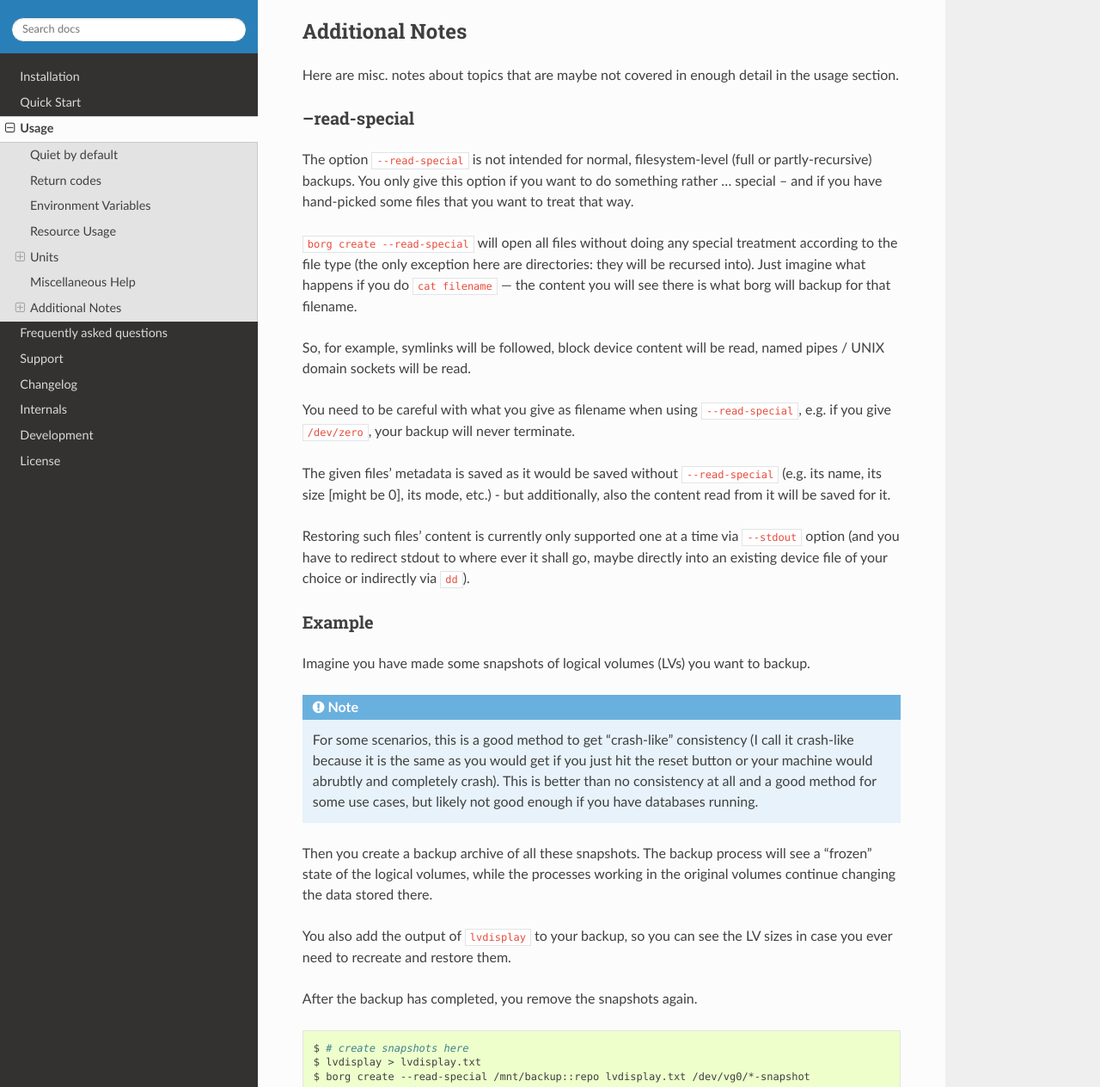
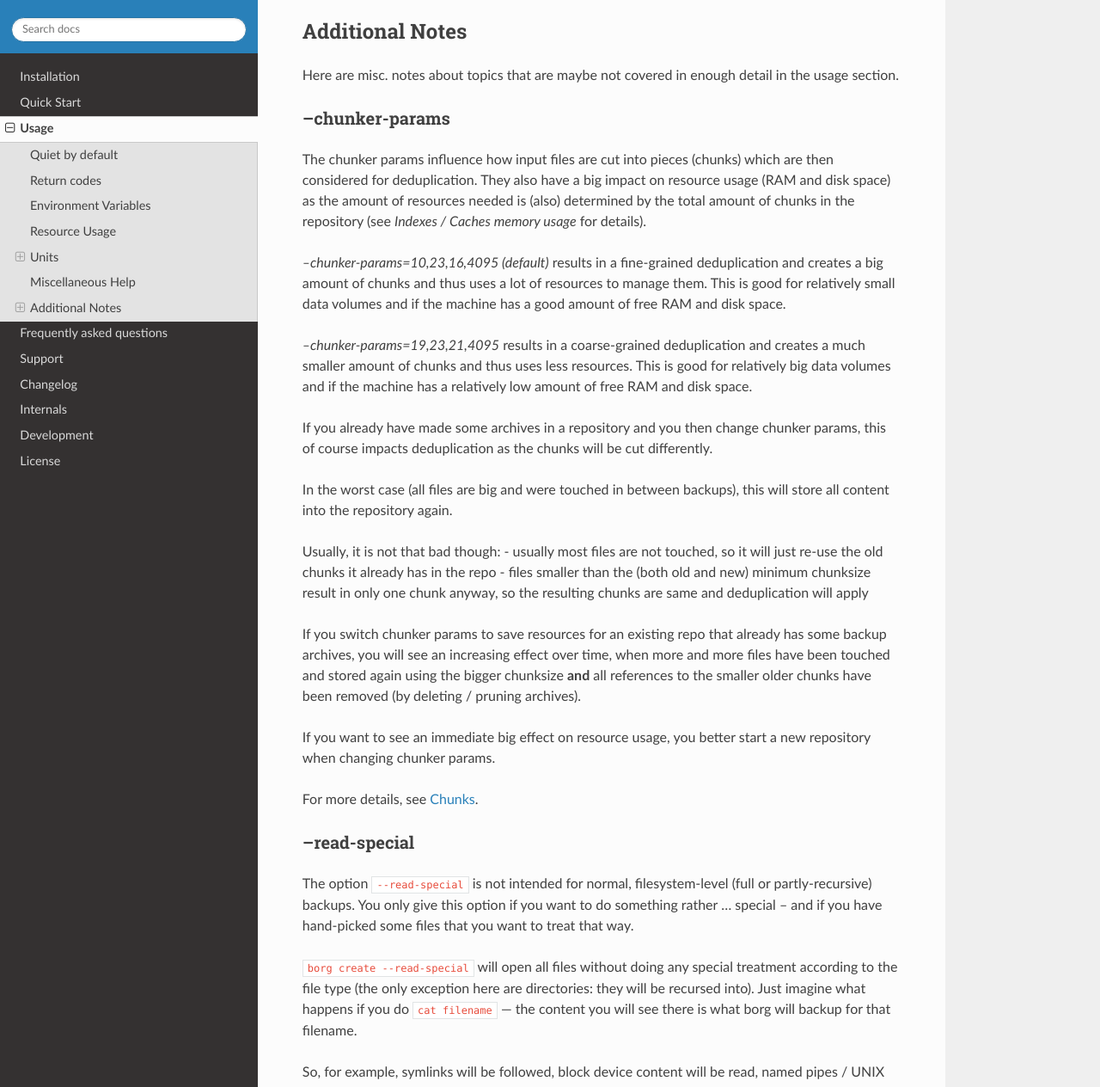
Before and after one commit to borgbackup/borg, a Sphinx documentation site: the page built from docs/usage.rst, in a window 1280 px wide and 1400 px high, scrolled down 8590 px, cut to the strip 136-1400 px from the top of the window. Shown: the whole strip at 86% size. Built offline with Sphinx 7.4.7 and the Read the Docs theme 2.0.0, drawn with Linux system fonts in a browser that asks for light colours; the version number could not be read and is left out.

Commit message:
improve chunker params docs, fixes #362

```diff
--- a/docs/usage.rst
+++ b/docs/usage.rst
@@ -391,6 +391,48 @@ Additional Notes
 
 Here are misc. notes about topics that are maybe not covered in enough detail in the usage section.
 
+--chunker-params
+~~~~~~~~~~~~~~~~
+The chunker params influence how input files are cut into pieces (chunks)
+which are then considered for deduplication. They also have a big impact on
+resource usage (RAM and disk space) as the amount of resources needed is
+(also) determined by the total amount of chunks in the repository (see
+`Indexes / Caches memory usage` for details).
+
+`--chunker-params=10,23,16,4095 (default)` results in a fine-grained deduplication
+and creates a big amount of chunks and thus uses a lot of resources to manage them.
+This is good for relatively small data volumes and if the machine has a good
+amount of free RAM and disk space.
+
+`--chunker-params=19,23,21,4095` results in a coarse-grained deduplication and
+creates a much smaller amount of chunks and thus uses less resources.
+This is good for relatively big data volumes and if the machine has a relatively
+low amount of free RAM and disk space.
+
+If you already have made some archives in a repository and you then change
+chunker params, this of course impacts deduplication as the chunks will be
+cut differently.
+
+In the worst case (all files are big and were touched in between backups), this
+will store all content into the repository again.
+
+Usually, it is not that bad though:
+- usually most files are not touched, so it will just re-use the old chunks
+it already has in the repo
+- files smaller than the (both old and new) minimum chunksize result in only
+one chunk anyway, so the resulting chunks are same and deduplication will apply
+
+If you switch chunker params to save resources for an existing repo that
+already has some backup archives, you will see an increasing effect over time,
+when more and more files have been touched and stored again using the bigger
+chunksize **and** all references to the smaller older chunks have been removed
+(by deleting / pruning archives).
+
+If you want to see an immediate big effect on resource usage, you better start
+a new repository when changing chunker params.
+
+For more details, see :ref:`chunker_details`.
+
 --read-special
 ~~~~~~~~~~~~~~
 
```
Also changed, not shown: docs/internals.rst (+3 -5 lines).
